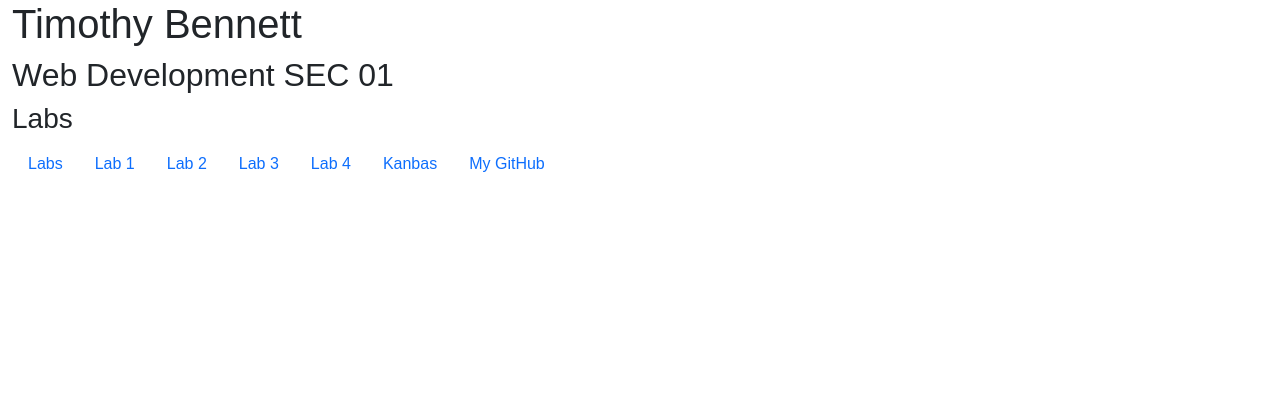
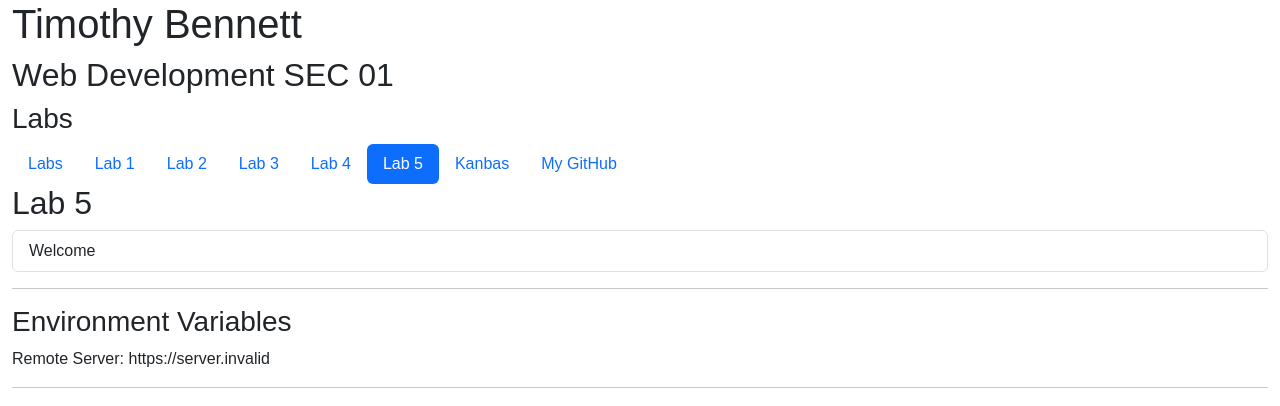
Before and after one commit to tntmancer/kanbas-react-web-app, a React (Create React App) app: page /#/Labs/Lab5 in a window 1280 px wide. Shown: the top 406 px of the page. Built offline with nearby package versions, Linux system fonts and the light colour scheme; no server answers.

Commit message:
Environmental Variable update

```diff
--- /dev/null
+++ b/src/Labs/Lab5/EnvironmentVariables.tsx
@@ -0,0 +1,9 @@
+const REMOTE_SERVER = process.env.REACT_APP_REMOTE_SERVER;
+export default function EnvironmentVariables() {
+  return (
+    <div id="wd-environment-variables">
+      <h3>Environment Variables</h3>
+      <p>Remote Server: {REMOTE_SERVER}</p><hr/>
+    </div>
+  );
+}
--- /dev/null
+++ b/src/Labs/Lab5/index.tsx
@@ -0,0 +1,15 @@
+import EnvironmentVariables from "./EnvironmentVariables";
+const REMOTE_SERVER = process.env.REACT_APP_REMOTE_SERVER;
+export default function Lab5() {
+  return (
+    <div id="wd-lab5">
+      <h2>Lab 5</h2>
+      <div className="list-group">
+        <a href={`${REMOTE_SERVER}/lab5/welcome`} className="list-group-item">
+          Welcome
+        </a>
+      </div><hr />
+      <EnvironmentVariables />
+    </div>
+  );
+}
--- a/src/Labs/TOC.tsx
+++ b/src/Labs/TOC.tsx
@@ -33,6 +33,12 @@ export default function TOC() {
         </a>
       </li>
       <li className="nav-item">
+        <a id="wd-a4" href="#/Labs/Lab5"
+          className={`nav-link ${pathname.includes("Lab5") ? "active" : ""}`}>
+          Lab 5
+        </a>
+      </li>
+      <li className="nav-item">
         <a id="wd-k" href="#/Kanbas" className="nav-link">
           Kanbas
         </a>
--- a/src/Labs/index.tsx
+++ b/src/Labs/index.tsx
@@ -6,6 +6,7 @@ import TOC from "./TOC";
 import Lab2 from "./Lab2";
 import Lab3 from "./Lab3";
 import Lab4 from "./Lab4";
+import Lab5 from "./Lab5";
 export default function Labs() {
   return (
     <Provider store={store}>
@@ -19,6 +20,7 @@ export default function Labs() {
           <Route path="Lab2" element={<Lab2 />} />
           <Route path="Lab3/*" element={<Lab3 />} />
           <Route path="Lab4/*" element={<Lab4 />} />
+          <Route path="Lab5/*" element={<Lab5 />} />
         </Routes>
       </div>
     </Provider>
```
